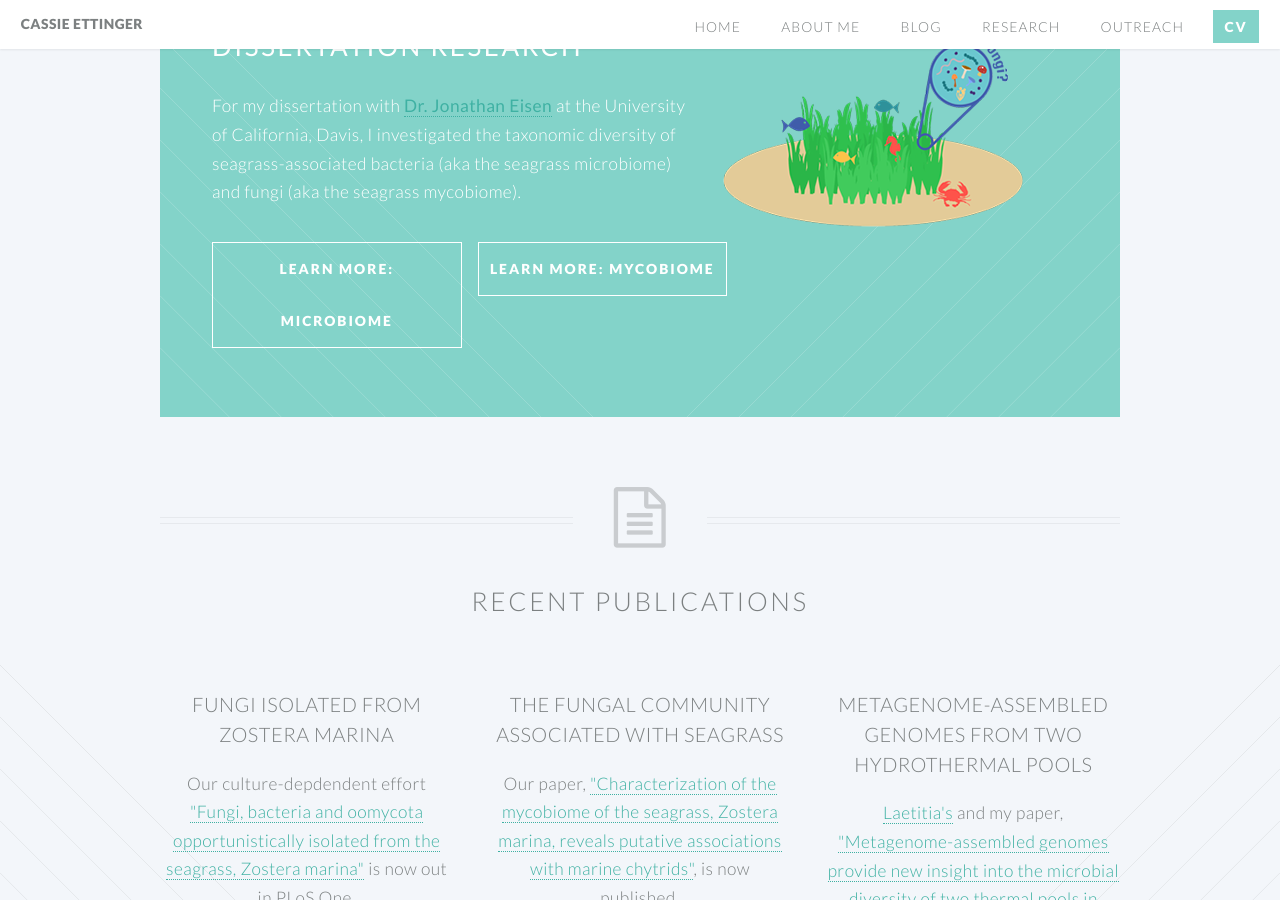
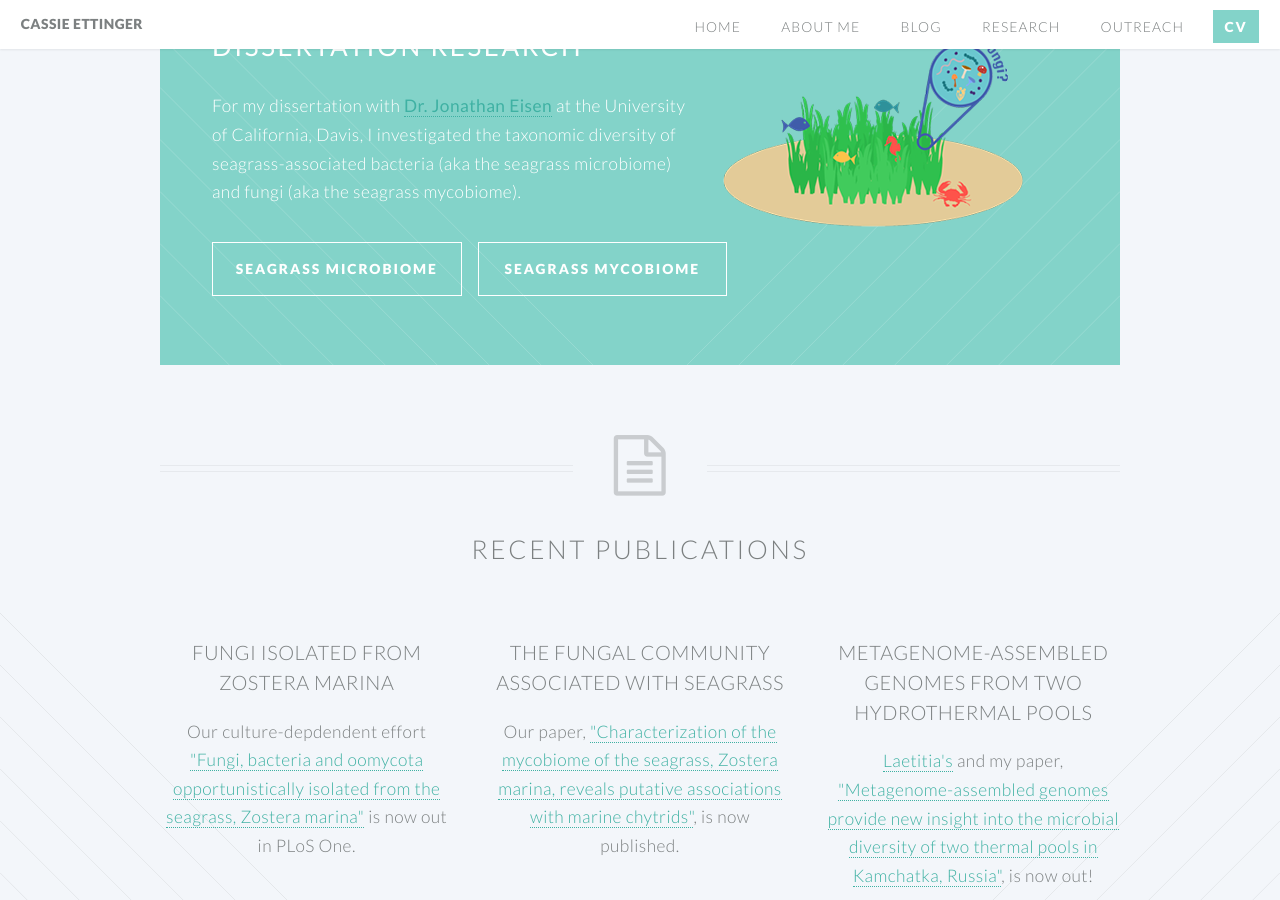
Before and after one commit to marinalaforgia/casett.github.io, a Jekyll site: the page built from index.html, in a window 1280 px wide and 900 px high, scrolled down 893 px. Built offline with Jekyll 4.4.1, drawn with Linux system fonts in a browser that asks for light colours.

Commit message:
fix button again

```diff
--- a/index.html
+++ b/index.html
@@ -23,12 +23,12 @@ layout: landing-page
 									<div class="row">
 									<div class="6u">
 									<ul class="buttons">
-										<li><a href="/seagrass-microbiome.html" class="button">Learn more:  Microbiome</a></li>
+										<li><a href="/seagrass-microbiome.html" class="button">Seagrass  Microbiome</a></li>
 
 									</ul> </div>
 									<div class="6u">
 									<ul class="buttons">
-									<li><a href="/seagrass-mycobiome.html" class="button">Learn more: Mycobiome</a></li>
+									<li><a href="/seagrass-mycobiome.html" class="button">Seagrass Mycobiome</a></li>
 								</ul>
 
 							</div>
```
